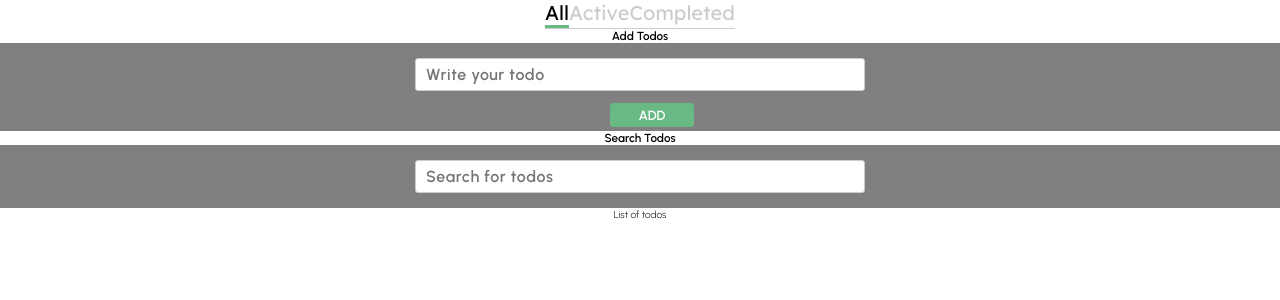
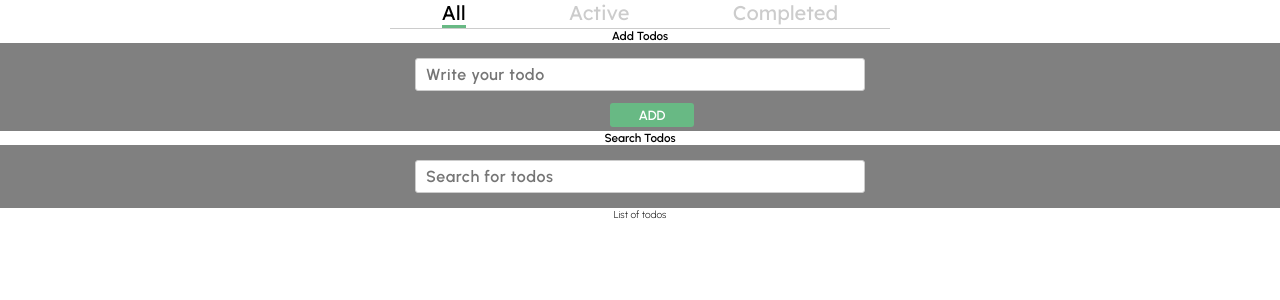
Before and after one commit to Pranshu1sati/TodoList, a Next.js app: page / in a window 1280 px wide. Shown: the top 300 px of the page. Built offline with nearby package versions, Linux system fonts and the light colour scheme.

Commit message:
Update Nav.module.css

```diff
--- a/src/app/Nav.module.css
+++ b/src/app/Nav.module.css
@@ -1,5 +1,5 @@
 .nav{
-    max-width: fit-content;
+    max-width: 50rem;
     display: flex;
     justify-content: space-between;
     align-items: center;
@@ -24,7 +24,7 @@
 /* Media query for smaller screens */
 @media (max-width: 768px) {
     .nav {
-        width: 100%; /* Take up full width of the viewport */
+        max-width: fit-content; /* Take up full width of the viewport */
         flex-direction: column; /* Stack links vertically */
     }
 
```
